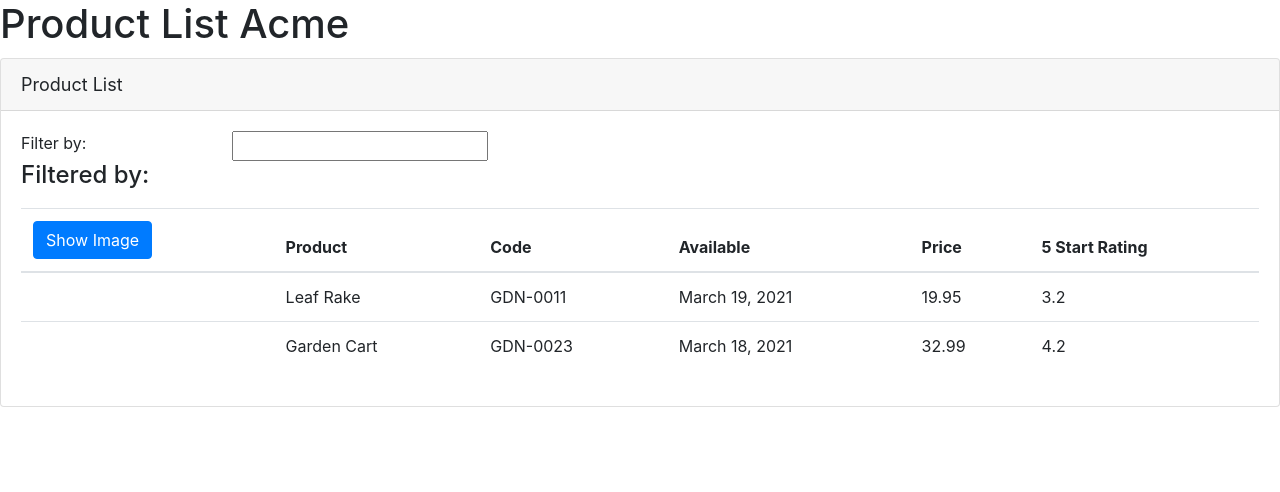
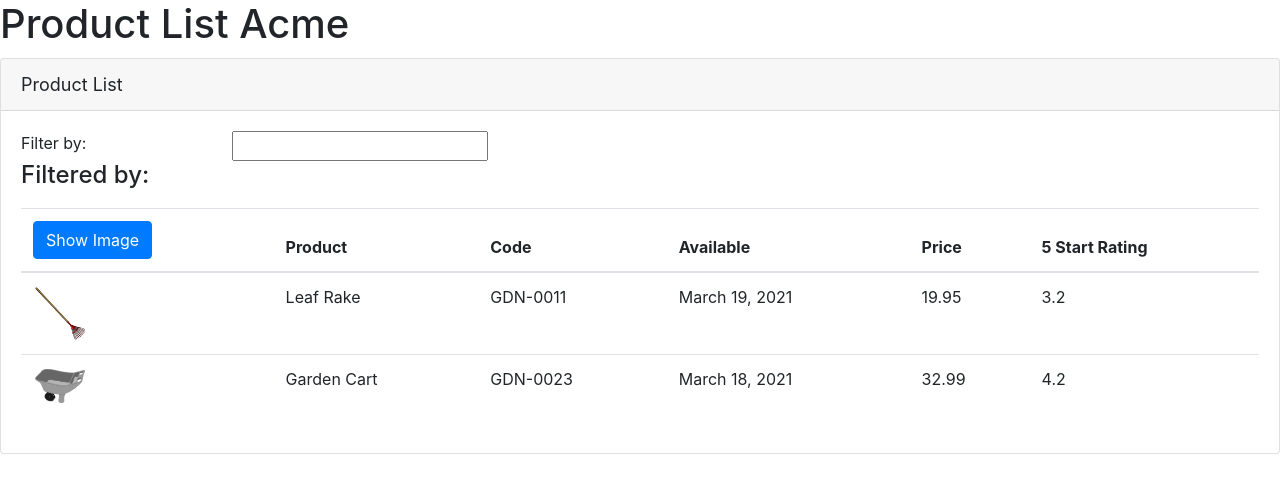
Before and after one commit to Manfrin92/angularioInitialTest, an Angular app: page / in a window 1280 px wide. Shown: the top 492 px of the page. Built offline with nearby package versions, Linux system fonts and the light colour scheme.

Commit message:
feat: property binding

```diff
--- a/src/app/product/product-list.component.html
+++ b/src/app/product/product-list.component.html
@@ -26,7 +26,15 @@
         </thead>
         <tbody>
           <tr *ngFor="let product of products">
-            <td></td>
+            <td>
+              <img
+                [src]="product.imageUrl"
+                alt="Product Image"
+                [title]="product.productName"
+                [style.width.px]="imageWidth"
+                [style.margin.px]="imageMargin"
+              />
+            </td>
             <td>{{ product.productName }}</td>
             <td>{{ product.productCode }}</td>
             <td>{{ product.releaseDate }}</td>
--- a/src/app/product/product-list.component.ts
+++ b/src/app/product/product-list.component.ts
@@ -5,7 +5,10 @@ import { Component } from '@angular/core';
   templateUrl: './product-list.component.html',
 })
 export class ProductListComponent {
-  pageTitle: string = 'Product List';
+  pageTitle = 'Product List';
+  imageWidth = 50;
+  imageMargin = 2;
+
   products: any[] = [
     {
       productId: 1,
```
